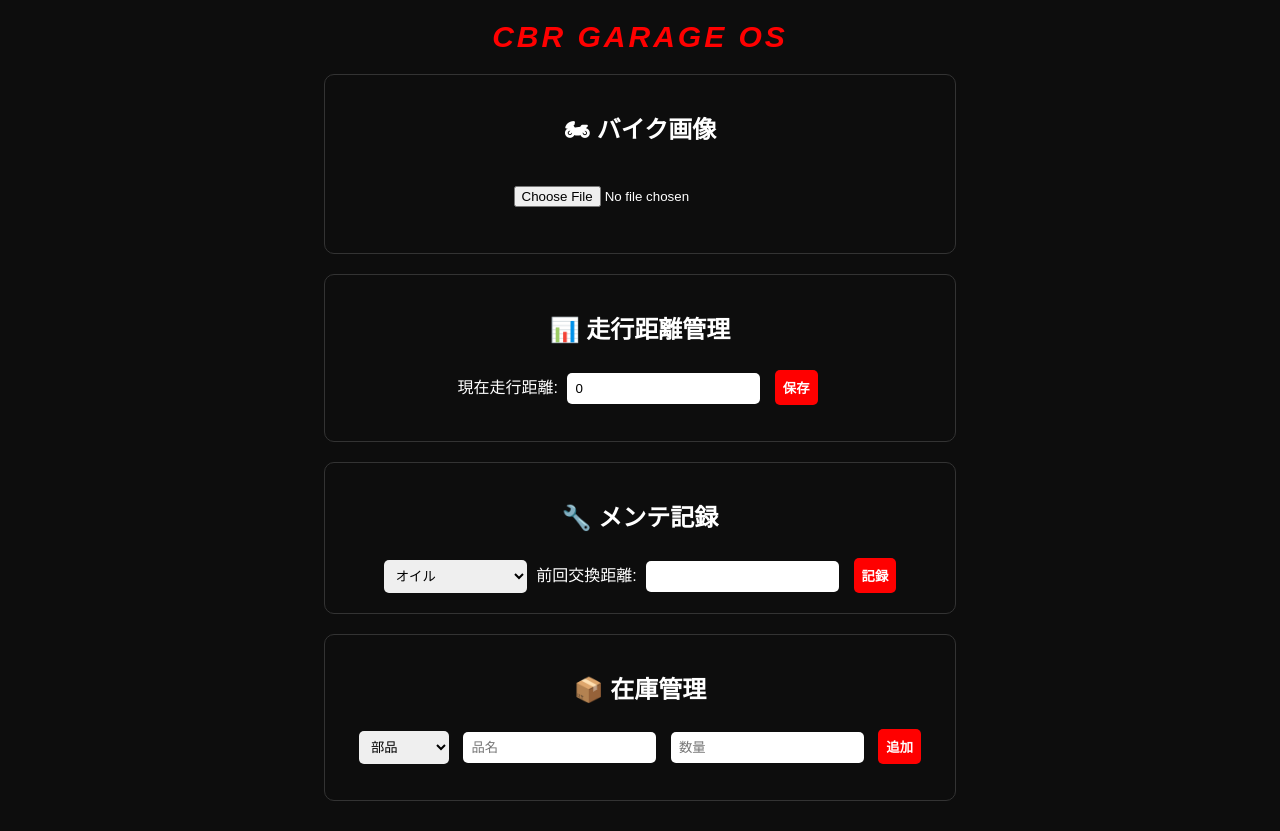
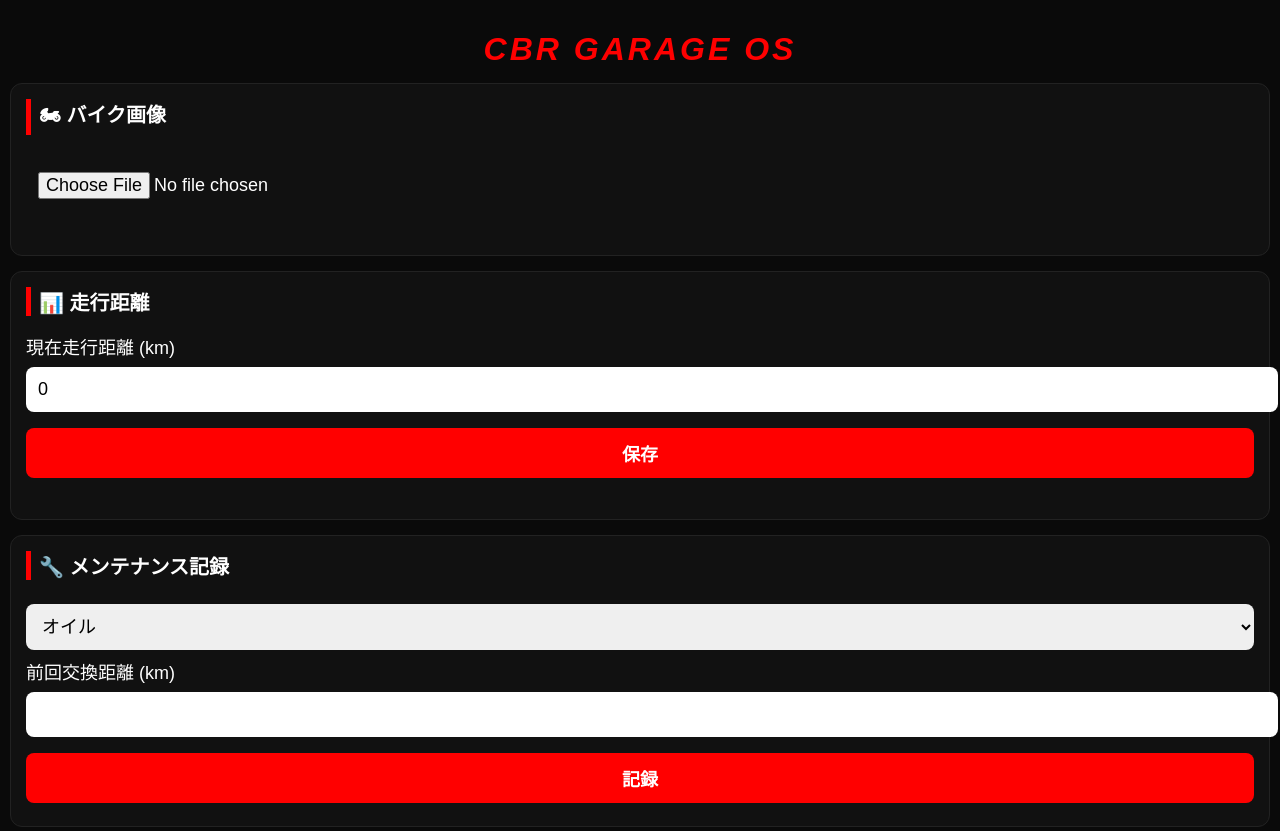
Before and after one commit to ap1sc82sc77sc59-byte/garage-app, a plain HTML site: page index.html in a window 1280 px wide. Shown: the top 831 px of the page. Drawn offline with Linux system fonts and the light colour scheme.

Commit message:
Update index.html
3.5

```diff
--- a/index.html
+++ b/index.html
@@ -2,35 +2,49 @@
 <html>
 <head>
 <meta charset="UTF-8">
+<meta name="viewport" content="width=device-width, initial-scale=1.0">
 <title>CBR Garage OS</title>
+
 <style>
 body{
-  font-family: Arial;
-  background:#0d0d0d;
+  font-family: Arial, sans-serif;
+  background:#0a0a0a;
   color:white;
-  text-align:center;
+  margin:0;
+  padding:10px;
+  font-size:18px;
 }
 
 h1{
+  text-align:center;
   font-style:italic;
-  font-size:30px;
+  font-size:32px;
   color:red;
   letter-spacing:3px;
+  margin-bottom:10px;
 }
 
 .section{
-  margin:20px auto;
+  background:#111;
+  margin:15px auto;
   padding:15px;
-  border:1px solid #333;
-  border-radius:10px;
-  width:90%;
-  max-width:600px;
+  border-radius:12px;
+  border:1px solid #222;
+}
+
+h2{
+  margin-top:0;
+  font-size:20px;
+  border-left:5px solid red;
+  padding-left:8px;
 }
 
 input,select,button{
-  padding:8px;
-  margin:5px;
-  border-radius:5px;
+  width:100%;
+  font-size:18px;
+  padding:12px;
+  margin:8px 0;
+  border-radius:8px;
   border:none;
 }
 
@@ -38,17 +52,37 @@
   background:red;
   color:white;
   font-weight:bold;
-  cursor:pointer;
+}
+
+button:active{
+  transform:scale(0.97);
 }
 
 .low{ color:red; font-weight:bold; }
+
+.alertBar{
+  background:red;
+  padding:10px;
+  text-align:center;
+  font-weight:bold;
+  margin-bottom:10px;
+  border-radius:8px;
+}
 
 .part{color:#ff4d4d;}
 .chemical{color:#bb66ff;}
 .oil{color:#3399ff;}
 .consume{color:#ffaa33;}
 
-.alert{color:red;font-weight:bold;}
+ul{
+  list-style:none;
+  padding:0;
+}
+
+li{
+  padding:8px 0;
+  border-bottom:1px solid #222;
+}
 
 img{
   max-width:100%;
@@ -62,30 +96,31 @@
 
 <h1>CBR GARAGE OS</h1>
 
+<div id="alertArea"></div>
+
 <div class="section">
 <h2>🏍 バイク画像</h2>
 <input type="file" id="bikeImage">
-<br>
 <img id="preview">
 </div>
 
 <div class="section">
-<h2>📊 走行距離管理</h2>
-現在走行距離:
+<h2>📊 走行距離</h2>
+現在走行距離 (km)
 <input type="number" id="currentKm">
 <button onclick="saveCurrentKm()">保存</button>
 <p id="maintenanceStatus"></p>
 </div>
 
 <div class="section">
-<h2>🔧 メンテ記録</h2>
+<h2>🔧 メンテナンス記録</h2>
 <select id="maintType">
   <option value="oil">オイル</option>
   <option value="chain">チェーン</option>
   <option value="pad">ブレーキパッド</option>
   <option value="fluid">ブレーキフルード</option>
 </select>
-前回交換距離:
+前回交換距離 (km)
 <input type="number" id="maintKm">
 <button onclick="saveMaintenance()">記録</button>
 </div>
@@ -98,8 +133,10 @@
   <option value="oil">オイル</option>
   <option value="consume">消耗品</option>
 </select>
-<input type="text" id="name" placeholder="品名">
-<input type="number" id="qty" placeholder="数量">
+品名
+<input type="text" id="name">
+数量
+<input type="number" id="qty">
 <button onclick="addItem()">追加</button>
 <ul id="list"></ul>
 </div>
@@ -115,6 +152,15 @@
   pad:5000,
   fluid:10000
 };
+
+function typeName(t){
+  return {
+    oil:"オイル",
+    chain:"チェーン",
+    pad:"ブレーキパッド",
+    fluid:"ブレーキフルード"
+  }[t];
+}
 
 function saveCurrentKm(){
   currentKm=document.getElementById("currentKm").value;
@@ -132,19 +178,22 @@
 
 function checkMaintenance(){
   let status="";
+  let alertMsg="";
   for(let type in intervals){
     if(maintenance[type]){
       let next=parseInt(maintenance[type])+intervals[type];
       let remain=next-currentKm;
-      status+= type+" 次回:"+next+"km ";
+      status+= typeName(type)+" 次回:"+next+"km / ";
       if(remain<=0){
-        status+="<span class='alert'>交換時期！</span><br>";
+        alertMsg+= typeName(type)+" 交換時期です！ ";
       }else{
         status+="残り"+remain+"km<br>";
       }
     }
   }
   document.getElementById("maintenanceStatus").innerHTML=status;
+  document.getElementById("alertArea").innerHTML=
+    alertMsg ? "<div class='alertBar'>⚠ "+alertMsg+"</div>" : "";
 }
 
 function saveItems(){
```
